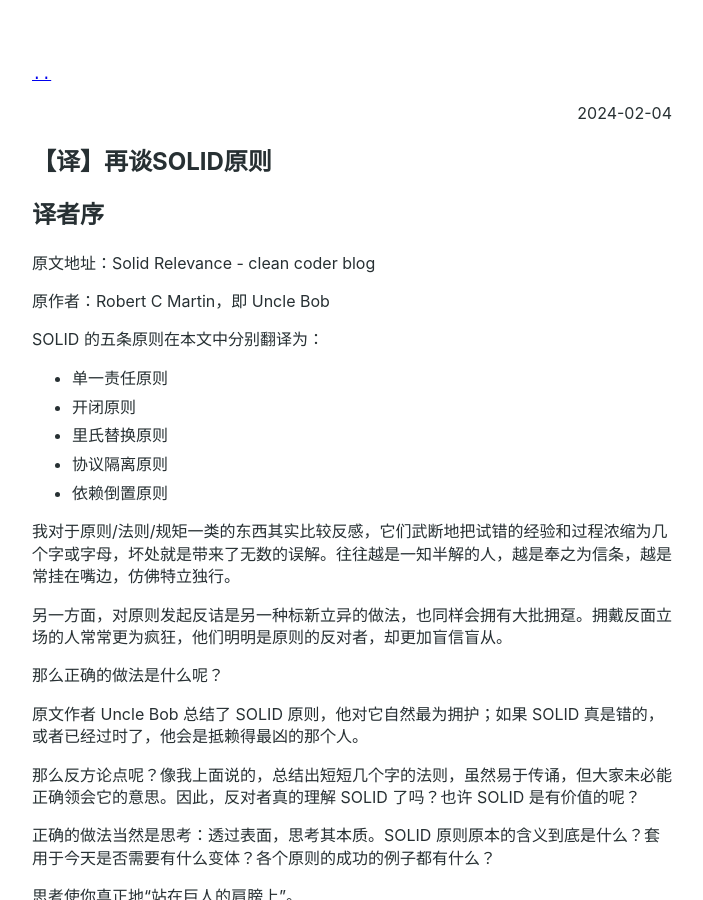
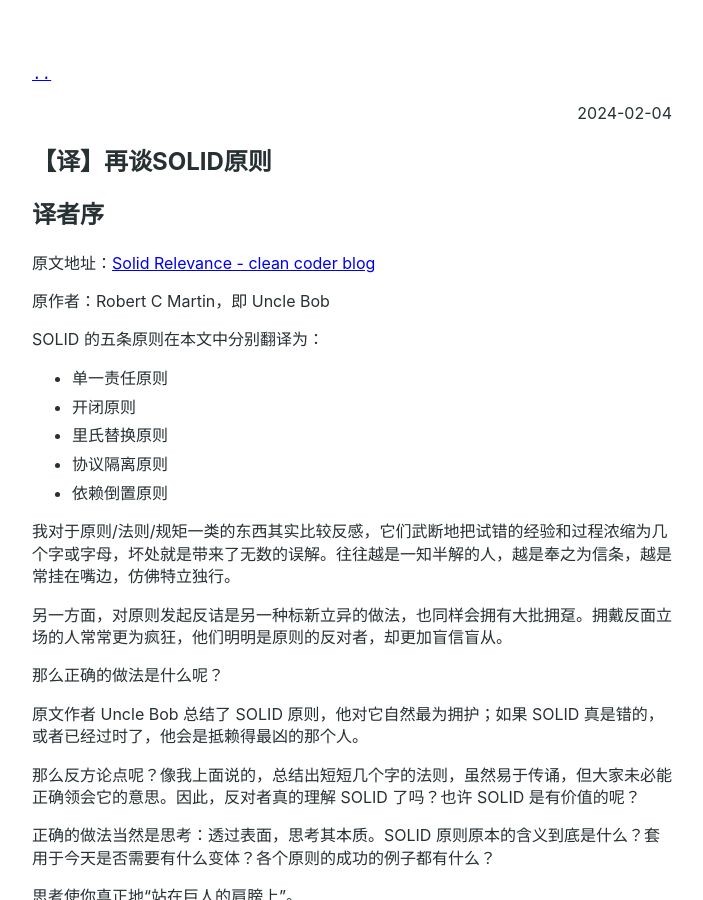
Before and after one commit to EdgarDegas/edgardegas.github.io, a Jekyll site: the page built from _posts/2024-02-04-再谈SOLID原则.md, in a window 1280 px wide and 900 px high. Shown: the whole window, without its empty margins (288-991 px from the left). Built offline with Jekyll 4.4.1, drawn with Linux system fonts in a browser that asks for light colours; part of the change alters nothing that is shown.

```diff
--- a/_posts/2024-02-04-再谈SOLID原则.md
+++ b/_posts/2024-02-04-再谈SOLID原则.md
@@ -5,7 +5,7 @@ title: 【译】再谈SOLID原则
 
 # 译者序
 
-原文地址：Solid Relevance - clean coder blog
+原文地址：[Solid Relevance - clean coder blog](https://blog.cleancoder.com/uncle-bob/2020/10/18/Solid-Relevance.html)
 
 原作者：Robert C Martin，即 Uncle Bob
 
```
